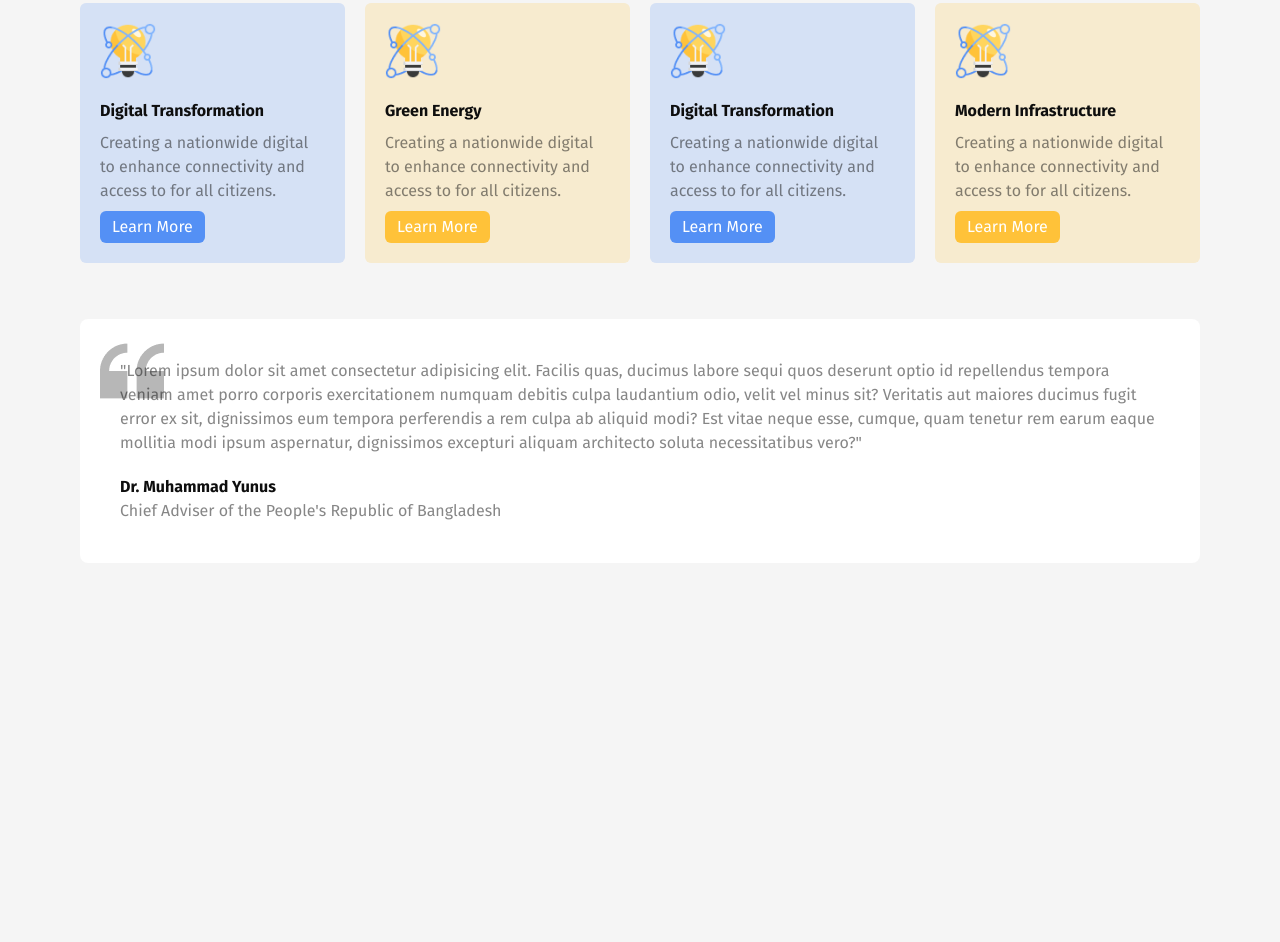
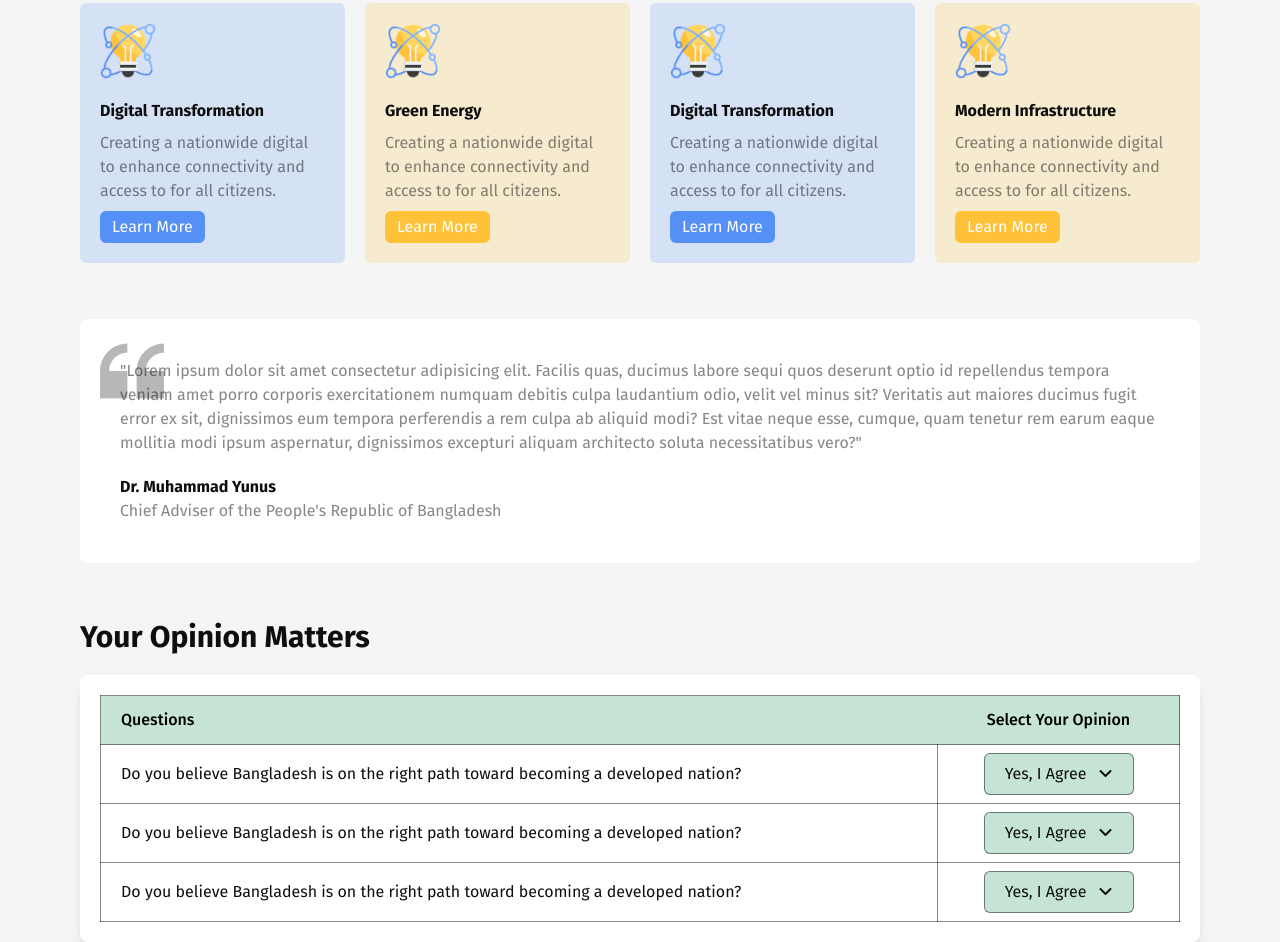
Before and after one commit to reyad-hasan/bangladesh-2, a plain HTML site: page index.html in a window 1280 px wide. Shown: the part 1059-2001 px from the top of the page. Before the commit the page ends 1622 px from the top, so only its background shows below. Drawn offline with nearby package versions, Linux system fonts and the light colour scheme.

Commit message:
completed opinion section

```diff
--- a/index.html
+++ b/index.html
@@ -11,6 +11,8 @@
     <link
         href="https://fonts.googleapis.com/css2?family=Fira+Sans:ital,wght@0,100;0,200;0,300;0,400;0,500;0,600;0,700;0,800;0,900;1,100;1,200;1,300;1,400;1,500;1,600;1,700;1,800;1,900&display=swap"
         rel="stylesheet">
+    <!-- font awesome cdn link -->
+    <script src="https://kit.fontawesome.com/cd6c7339f0.js" crossorigin="anonymous"></script>
     <!-- tailwind cdn link -->
     <!-- <script src="https://unpkg.com/@tailwindcss/browser@4"></script> -->
     <script src="https://cdn.tailwindcss.com"></script>
@@ -30,6 +32,7 @@
                         'b-card4-bg': '#f7ebcf',
                         'b-card1btn-bg': '#5490f5',
                         'b-card4btn-bg': '#ffc239',
+                        'b-table-bg': '#c6e4d6',
                     }
                 }
             }
@@ -185,6 +188,52 @@
             </div>
         </section>
 
+        <!-- Your Opinion section -->
+        <section class="mt-7 md:mt-14">
+            <h1 class="text-xl md:text-3xl font-bold text-b-black mb-2 lg:mb-5">Your Opinion Matters</h1>
+            <!-- section main container -->
+            <div class="bg-white rounded-lg p-5 overflow-x-auto shadow-lg">
+                <table class="table-auto w-full border-collapse">
+                    <tbody>
+                        <tr class="bg-b-table-bg border border-b-h-des">
+                            <td class="pl-5 py-3 font-medium">Questions</td>
+                            <td class="py-3 text-center font-medium">Select Your Opinion</td>
+                        </tr>
+                        <tr class="border border-b-h-des  text-b-black">
+                            <td class="border border-b-h-des px-5 py-2 whitespace-nowrap">Do you believe Bangladesh is
+                                on the right path
+                                toward becoming a developed nation?</td>
+                            <td class="border border-b-h-des text-center px-5 py-2 whitespace-nowrap">
+                                <button class="bg-b-table-bg px-5 py-2 rounded-md border border-b-h-des">
+                                    Yes, I Agree <i class="fa-solid fa-angle-down ml-2"></i>
+                                </button>
+                            </td>
+                        </tr>
+                        <tr class="border border-b-h-des  text-b-black">
+                            <td class="border border-b-h-des px-5 py-2 whitespace-nowrap">Do you believe Bangladesh is
+                                on the right path
+                                toward becoming a developed nation?</td>
+                            <td class="border border-b-h-des text-center px-5 py-2 whitespace-nowrap">
+                                <button class="bg-b-table-bg px-5 py-2 rounded-md border border-b-h-des">
+                                    Yes, I Agree <i class="fa-solid fa-angle-down ml-2"></i>
+                                </button>
+                            </td>
+                        </tr>
+                        <tr class="border border-b-h-des  text-b-black">
+                            <td class="border border-b-h-des px-5 py-2 whitespace-nowrap">Do you believe Bangladesh is
+                                on the right path
+                                toward becoming a developed nation?</td>
+                            <td class="border border-b-h-des text-center px-5 py-2 whitespace-nowrap">
+                                <button class="bg-b-table-bg px-5 py-2 rounded-md border border-b-h-des">
+                                    Yes, I Agree <i class="fa-solid fa-angle-down ml-2"></i>
+                                </button>
+                            </td>
+                        </tr>
+                    </tbody>
+                </table>
+            </div>
+        </section>
+
 
     </main>
 </body>
```
